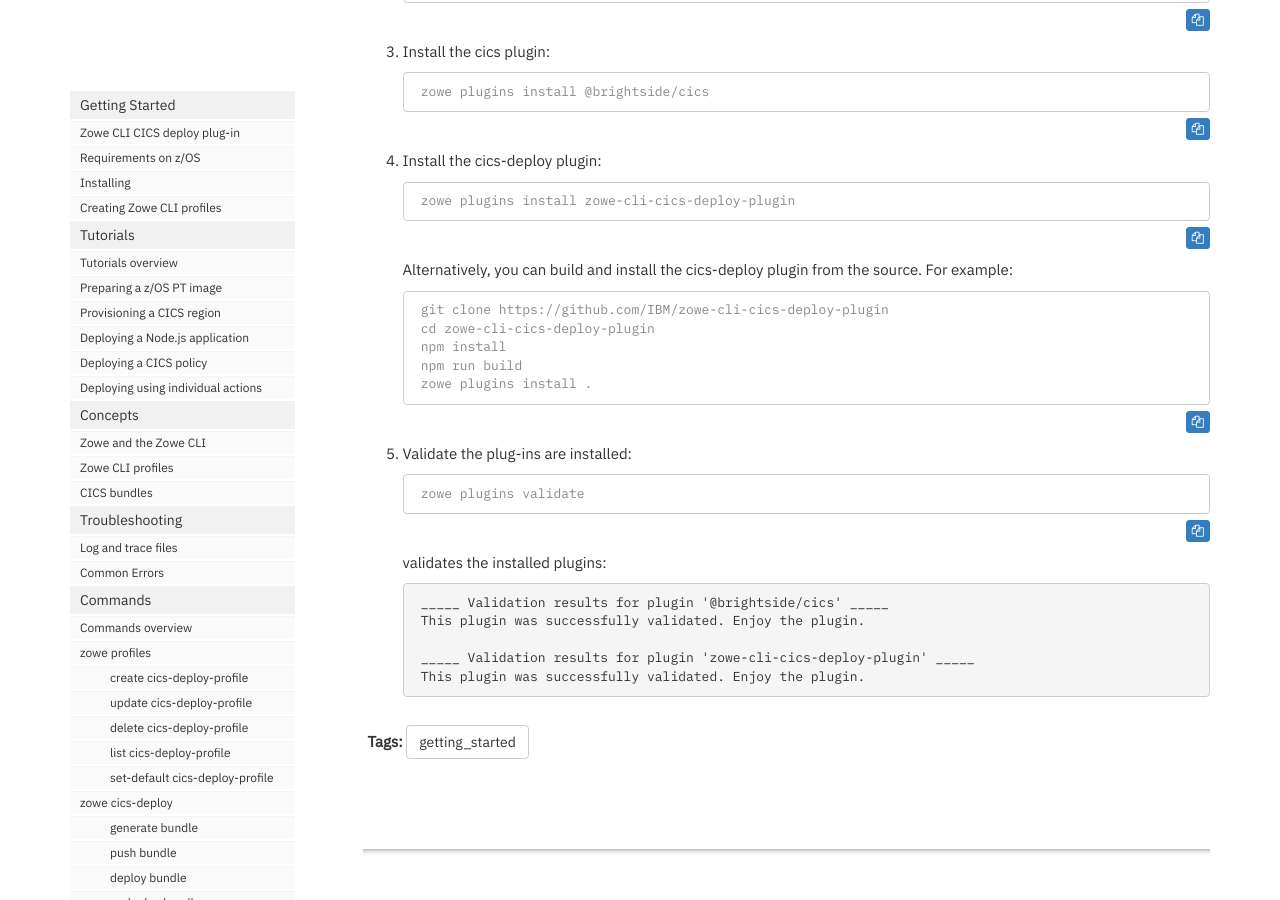
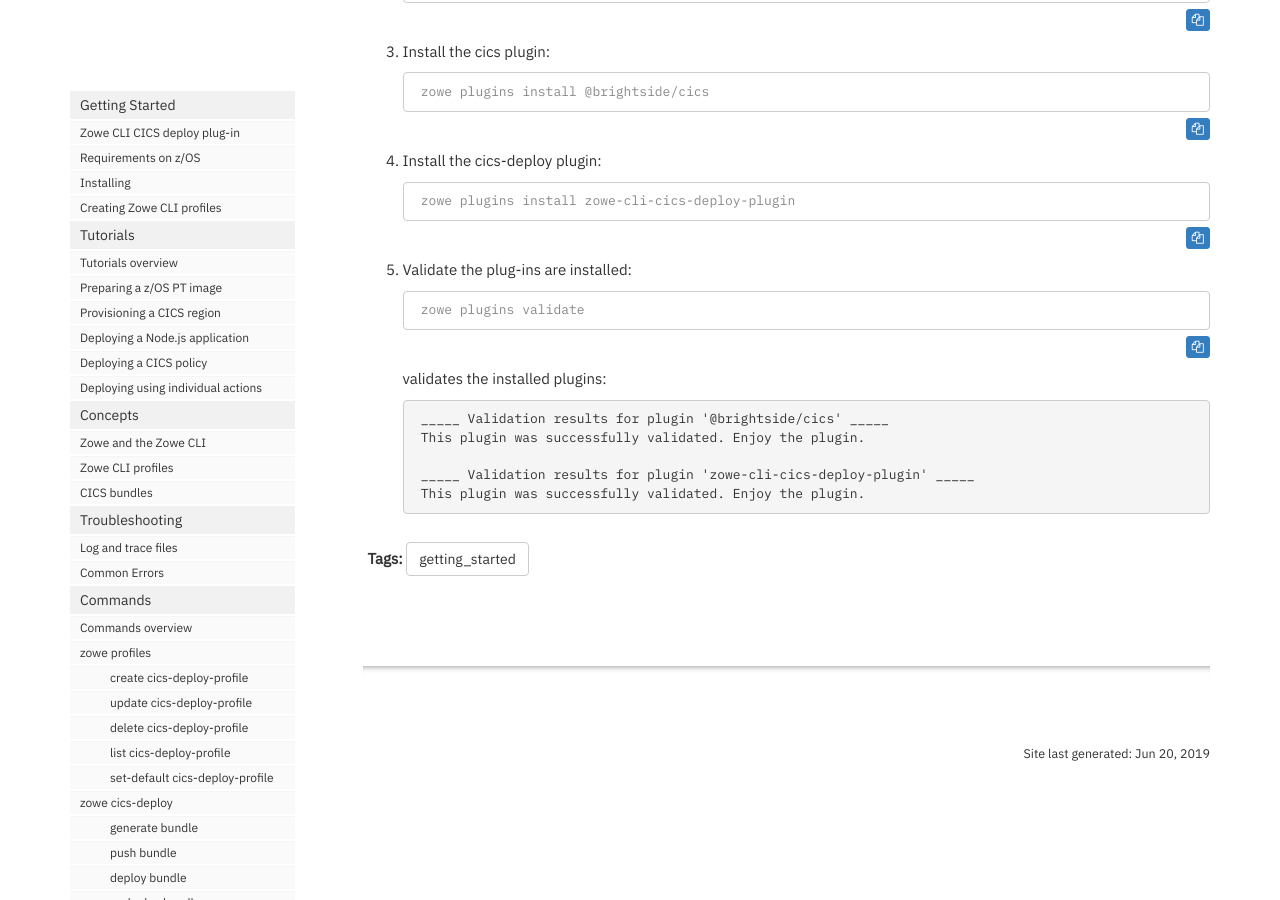
Before and after one commit to IBM/zowe-cli-cics-deploy-plugin, a Jekyll site: the page built from docs/pages/cdp/cdp-Installing.md, in a window 1280 px wide and 900 px high, scrolled down 442 px. Built offline with Jekyll 4.4.1, drawn with Linux system fonts in a browser that asks for light colours; nearby versions of some CDN libraries; comment, search, counter and statistics services are not loaded.

Commit message:
Moved 'build from the source' to CONTRIBUTING.md
Signed-off-by: Jeonghyuk Park <chris.jeonghyuk.park@gmail.com>

````diff
--- a/docs/pages/cdp/cdp-Installing.md
+++ b/docs/pages/cdp/cdp-Installing.md
@@ -36,16 +36,6 @@ toc: false
     zowe plugins install zowe-cli-cics-deploy-plugin
     ```
 
-    Alternatively, you can build and install the cics-deploy plugin from the source. For example:
-
-    ```console
-    git clone https://github.com/IBM/zowe-cli-cics-deploy-plugin
-    cd zowe-cli-cics-deploy-plugin
-    npm install
-    npm run build
-    zowe plugins install .
-    ```
-
 5. Validate the plug-ins are installed:
 
     ```console
````
Also changed, not shown: CONTRIBUTING.md (+8 -0 lines).
